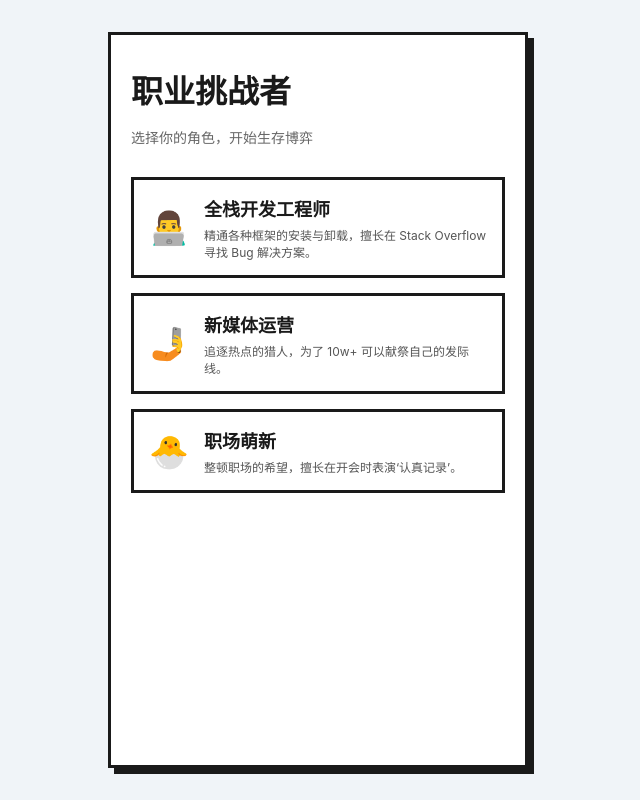
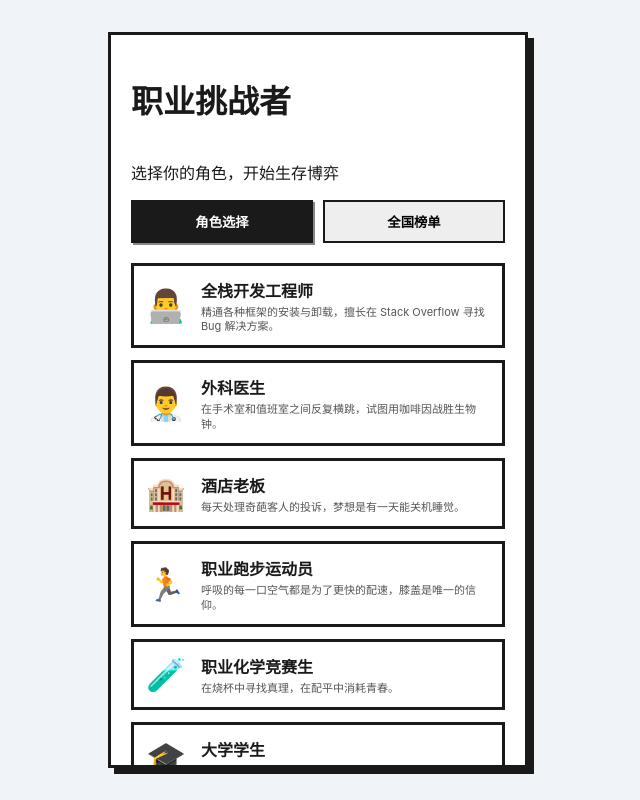
Before and after one commit to albertwdh/game_profession_challenger, a React (Vite) app in the folder mvp/: page / in a window 1280 px wide. Shown: the whole page, without its empty margins (322-962 px from the left). Built offline with nearby package versions, Linux system fonts and the light colour scheme.

Commit message:
Feat: Expand professions (Doctor, Students, etc.) and add simulated leaderboard to home screen

```diff
--- a/mvp/src/App.tsx
+++ b/mvp/src/App.tsx
@@ -37,6 +37,15 @@ interface Profession {
   }
 }
 
+// 模拟排行榜数据
+const MOCK_LEADERBOARD = [
+  { name: "卷王之王", score: 156, prof: "全栈开发" },
+  { name: "手术室钉子户", score: 142, prof: "外科医生" },
+  { name: "五三战神", score: 128, prof: "中学学生" },
+  { name: "退役熬夜选手", score: 98, prof: "大学学生" },
+  { name: "资本家本尊", score: 85, prof: "酒店老板" }
+]
+
 export default function App() {
   const [profession, setProfession] = useState<Profession | null>(null)
   const [stats, setStats] = useState({
@@ -50,6 +59,7 @@ export default function App() {
   const [currentEvent, setCurrentEvent] = useState<Event | null>(null)
   const [feedback, setFeedback] = useState<{ text: string; insight: string } | null>(null)
   const [isGameOver, setIsGameOver] = useState(false)
+  const [showLeaderboard, setShowLeaderboard] = useState(false)
 
   const selectProfession = (p: Profession) => {
     setProfession(p)
@@ -60,6 +70,7 @@ export default function App() {
   const getNextEvent = (profId: string) => {
     const allEvents = eventsData as Record<string, Event[]>
     const profEvents = allEvents[profId] || []
+    if (profEvents.length === 0) return
     const randomEvent = profEvents[Math.floor(Math.random() * profEvents.length)]
     setCurrentEvent(randomEvent)
   }
@@ -86,11 +97,19 @@ export default function App() {
     if (!isGameOver && profession) getNextEvent(profession.id)
   }
 
+  // 首页职业选择 + 排行榜
   if (!profession) {
     return (
       <div className="game-container selection-screen">
         <h1 className="title">职业挑战者</h1>
         <p className="subtitle">选择你的角色，开始生存博弈</p>
+
+        <div className="main-tabs">
+          <button className={`tab-btn ${!showLeaderboard ? 'active' : ''}`} onClick={() => setShowLeaderboard(false)}>角色选择</button>
+          <button className={`tab-btn ${showLeaderboard ? 'active' : ''}`} onClick={() => setShowLeaderboard(true)}>全国榜单</button>
+        </div>
+
+        {!showLeaderboard ? (
           <div className="prof-list">
             {profData.professions.map((p: Profession) => (
               <div key={p.id} className="prof-card" onClick={() => selectProfession(p)}>
@@ -102,6 +121,20 @@ export default function App() {
               </div>
             ))}
           </div>
+        ) : (
+          <div className="leaderboard-list">
+            {MOCK_LEADERBOARD.map((item, i) => (
+              <div key={i} className="leader-item">
+                <span className="rank">#{i+1}</span>
+                <div className="leader-info">
+                  <strong>{item.name}</strong>
+                  <span>{item.prof}</span>
+                </div>
+                <div className="leader-score">{item.score} 天</div>
+              </div>
+            ))}
+          </div>
+        )}
       </div>
     )
   }
@@ -112,8 +145,9 @@ export default function App() {
         <div className="over-content">
           <h1>GAME OVER</h1>
           <p className="big-day">存活天数: {stats.day}</p>
+          <div className="final-avatar">{profession.avatar}</div>
           <p>{stats.money <= 0 ? "你已经身无分文。" : "你的精神已经彻底崩溃。"}</p>
-          <button className="restart-btn" onClick={() => window.location.reload()}>重新开始</button>
+          <button className="restart-btn" onClick={() => window.location.reload()}>重新投胎</button>
         </div>
       </div>
     )
@@ -128,6 +162,11 @@ export default function App() {
         <StatBar label="❤️ 精神" value={stats.mental} max={100} color="#ff6b6b" />
         <StatBar label="💼 能力" value={stats.competence} max={200} color="#4dabf7" />
         <StatBar label="🐟 摸鱼" value={stats.slacking} max={100} color="#51cf66" />
+      </div>
+
+      <div className="mini-profile">
+        <span>{profession.avatar} {profession.name}</span>
+        <small>{profession.outfit}</small>
       </div>
 
       {currentEvent && (
--- a/mvp/src/data/professions.json
+++ b/mvp/src/data/professions.json
@@ -6,38 +6,63 @@
       "avatar": "👨‍💻",
       "outfit": "格子衬衫 + 防脱发洗发水",
       "description": "精通各种框架的安装与卸载，擅长在 Stack Overflow 寻找 Bug 解决方案。",
-      "initialStats": {
-        "money": 2000,
-        "mental": 100,
-        "competence": 20,
-        "slacking": 0
-      }
+      "initialStats": { "money": 2000, "mental": 100, "competence": 20, "slacking": 0 }
     },
     {
-      "id": "new_media",
-      "name": "新媒体运营",
-      "avatar": "🤳",
-      "outfit": "手持云台 + 提神咖啡",
-      "description": "追逐热点的猎人，为了 10w+ 可以献祭自己的发际线。",
-      "initialStats": {
-        "money": 1500,
-        "mental": 120,
-        "competence": 15,
-        "slacking": 10
-      }
+      "id": "doctor",
+      "name": "外科医生",
+      "avatar": "👨‍⚕️",
+      "outfit": "白大褂 + 浓缩咖啡",
+      "description": "在手术室和值班室之间反复横跳，试图用咖啡因战胜生物钟。",
+      "initialStats": { "money": 3000, "mental": 80, "competence": 50, "slacking": 0 }
     },
     {
-      "id": "newbie",
-      "name": "职场萌新",
-      "avatar": "🐣",
-      "outfit": "空白简历 + 清澈的眼神",
-      "description": "整顿职场的希望，擅长在开会时表演‘认真记录’。",
-      "initialStats": {
-        "money": 500,
-        "mental": 150,
-        "competence": 5,
-        "slacking": 0
-      }
+      "id": "hotel_owner",
+      "name": "酒店老板",
+      "avatar": "🏨",
+      "outfit": "定制西装 + 24小时开机的手机",
+      "description": "每天处理奇葩客人的投诉，梦想是有一天能关机睡觉。",
+      "initialStats": { "money": 10000, "mental": 100, "competence": 30, "slacking": 10 }
+    },
+    {
+      "id": "pro_runner",
+      "name": "职业跑步运动员",
+      "avatar": "🏃",
+      "outfit": "碳板跑鞋 + 筋膜枪",
+      "description": "呼吸的每一口空气都是为了更快的配速，膝盖是唯一的信仰。",
+      "initialStats": { "money": 1200, "mental": 120, "competence": 10, "slacking": 5 }
+    },
+    {
+      "id": "chem_athlete",
+      "name": "职业化学竞赛生",
+      "avatar": "🧪",
+      "outfit": "护目镜 + 实验报告本",
+      "description": "在烧杯中寻找真理，在配平中消耗青春。",
+      "initialStats": { "money": 500, "mental": 90, "competence": 40, "slacking": 5 }
+    },
+    {
+      "id": "uni_student",
+      "name": "大学学生",
+      "avatar": "🎓",
+      "outfit": "平板电脑 + 冰美式",
+      "description": "在‘ddl前一天’爆发出的战斗力足以拯救银河系。",
+      "initialStats": { "money": 800, "mental": 130, "competence": 10, "slacking": 40 }
+    },
+    {
+      "id": "mid_student",
+      "name": "中学学生",
+      "avatar": "🎒",
+      "outfit": "五年高考三年模拟",
+      "description": "每天睡眠时间不足6小时，却能背下整个元素周期表。",
+      "initialStats": { "money": 200, "mental": 100, "competence": 30, "slacking": 10 }
+    },
+    {
+      "id": "pri_student",
+      "name": "小学学生",
+      "avatar": "👦",
+      "outfit": "红领巾 + 电话手表",
+      "description": "只要写完作业，世界就是美好的。最大的敌人是奥数。",
+      "initialStats": { "money": 50, "mental": 180, "competence": 5, "slacking": 20 }
     }
   ]
 }
--- a/mvp/src/index.css
+++ b/mvp/src/index.css
@@ -2,10 +2,10 @@
   --bg-color: #f0f4f8;
   --card-bg: #ffffff;
   --primary-black: #1a1a1a;
-  --money-color: #ffdeeb; /* 浅粉 */
-  --mental-color: #ff6b6b; /* 珊瑚红 */
-  --comp-color: #4dabf7; /* 电光蓝 */
-  --slack-color: #51cf66; /* 活力绿 */
+  --money-color: #ffdeeb;
+  --mental-color: #ff6b6b;
+  --comp-color: #4dabf7;
+  --slack-color: #51cf66;
   --border-width: 3px;
   --shadow-offset: 6px;
 }
@@ -35,15 +35,93 @@ body {
   padding: 20px;
   box-sizing: border-box;
   position: relative;
-  overflow: hidden;
+  overflow-y: auto;
 }
 
-/* 状态栏：新丑风进度条 */
+/* Tab 切换 */
+.main-tabs {
+  display: flex;
+  gap: 10px;
+  margin-bottom: 20px;
+}
+
+.tab-btn {
+  flex: 1;
+  padding: 10px;
+  border: 2px solid var(--primary-black);
+  background: #eee;
+  font-weight: 800;
+  cursor: pointer;
+}
+
+.tab-btn.active {
+  background: var(--primary-black);
+  color: white;
+  box-shadow: 2px 2px 0px #888;
+}
+
+/* 排行榜样式 */
+.leaderboard-list {
+  display: flex;
+  flex-direction: column;
+  gap: 10px;
+}
+
+.leader-item {
+  display: flex;
+  align-items: center;
+  padding: 12px;
+  border: 2px solid var(--primary-black);
+  background: #fdfdfd;
+  gap: 15px;
+}
+
+.rank {
+  font-size: 20px;
+  font-weight: 900;
+  color: #ff6b6b;
+  min-width: 40px;
+}
+
+.leader-info { flex: 1; display: flex; flex-direction: column; }
+.leader-info strong { font-size: 16px; }
+.leader-info span { font-size: 12px; color: #666; }
+.leader-score { font-weight: 900; font-size: 18px; }
+
+/* 职业选择卡片 */
+.prof-list {
+  display: flex;
+  flex-direction: column;
+  gap: 12px;
+}
+
+.prof-card {
+  border: var(--border-width) solid var(--primary-black);
+  padding: 12px;
+  cursor: pointer;
+  transition: all 0.2s;
+  background: #fff;
+  display: flex;
+  align-items: center;
+  gap: 15px;
+}
+
+.prof-card:hover {
+  transform: translate(-2px, -2px);
+  box-shadow: 4px 4px 0px var(--primary-black);
+  background: #f8f9fa;
+}
+
+.prof-avatar { font-size: 32px; }
+.prof-info h3 { margin: 0; font-size: 16px; font-weight: 800; }
+.prof-info p { margin: 3px 0 0; font-size: 11px; color: #555; line-height: 1.3; }
+
+/* 游戏内 UI */
 .status-bar {
   display: flex;
   flex-direction: column;
   gap: 8px;
-  margin-bottom: 20px;
+  margin-bottom: 15px;
 }
 
 .stat-item {
@@ -51,23 +129,32 @@ body {
   align-items: center;
   gap: 10px;
   font-weight: 800;
-  font-size: 14px;
+  font-size: 13px;
 }
 
 .stat-bar-bg {
   flex: 1;
-  height: 12px;
+  height: 10px;
   background: #eee;
   border: 2px solid var(--primary-black);
-  border-radius: 10px;
+  border-radius: 5px;
   overflow: hidden;
 }
 
-.stat-fill {
-  height: 100%;
-  transition: width 0.3s ease;
+.stat-fill { height: 100%; transition: width 0.3s ease; }
+
+.mini-profile {
+  background: #eee;
+  padding: 8px 12px;
+  border: 2px solid var(--primary-black);
+  margin-bottom: 15px;
+  display: flex;
+  justify-content: space-between;
+  align-items: center;
+  font-size: 12px;
 }
 
+/* 核心展示 */
 .day-badge {
   background: var(--primary-black);
   color: white;
@@ -78,142 +165,44 @@ body {
   margin-bottom: 10px;
 }
 
-/* 职业选择 */
-.selection-screen {
-  text-align: left;
-}
-
-.title {
-  font-size: 32px;
-  font-weight: 900;
-  margin-bottom: 5px;
-  line-height: 1;
-}
-
-.subtitle {
-  font-size: 14px;
-  color: #666;
-  margin-bottom: 30px;
-}
-
-.prof-card {
-  border: var(--border-width) solid var(--primary-black);
-  padding: 15px;
-  margin-bottom: 15px;
-  cursor: pointer;
-  transition: all 0.2s;
-  background: #fff;
-  display: flex;
-  align-items: center;
-  gap: 15px;
-}
-
-.prof-card:hover {
-  transform: translate(-3px, -3px);
-  box-shadow: 4px 4px 0px var(--primary-black);
-}
-
-.prof-avatar { font-size: 32px; }
-.prof-info h3 { margin: 0; font-size: 18px; font-weight: 800; }
-.prof-info p { margin: 5px 0 0; font-size: 12px; color: #555; }
-
-/* 事件卡片 */
-.event-card {
-  flex: 1;
-  display: flex;
-  flex-direction: column;
-}
-
-.event-header h2 {
-  font-size: 24px;
-  font-weight: 900;
-  margin: 10px 0;
-}
-
-.desc {
-  font-size: 16px;
-  line-height: 1.5;
-  color: #333;
-  flex: 1;
-}
+.event-card { flex: 1; display: flex; flex-direction: column; }
+.event-header h2 { font-size: 22px; font-weight: 900; margin: 5px 0 10px; }
+.desc { font-size: 15px; line-height: 1.5; color: #333; flex: 1; }
 
 .opt-btn {
   background: white;
   border: var(--border-width) solid var(--primary-black);
-  padding: 15px;
+  padding: 12px;
   font-weight: 800;
-  font-size: 15px;
+  font-size: 14px;
   text-align: left;
   cursor: pointer;
   transition: all 0.1s;
   box-shadow: 4px 4px 0px var(--primary-black);
-  margin-bottom: 12px;
+  margin-bottom: 10px;
 }
 
-.opt-btn:hover {
-  background: #f8f9fa;
-}
+.opt-btn:active { transform: translate(2px, 2px); box-shadow: 1px 1px 0px var(--primary-black); }
 
-.opt-btn:active {
-  transform: translate(2px, 2px);
-  box-shadow: 1px 1px 0px var(--primary-black);
-}
-
-/* 弹窗 */
+/* 弹窗与结束 */
 .modal-overlay {
   position: absolute;
   top: 0; left: 0; right: 0; bottom: 0;
   background: rgba(255,255,255,0.9);
-  display: flex;
-  align-items: center;
-  justify-content: center;
-  padding: 20px;
-  backdrop-filter: blur(4px);
+  display: flex; align-items: center; justify-content: center;
+  padding: 20px; backdrop-filter: blur(4px); z-index: 100;
 }
 
 .modal {
-  background: #fff;
-  border: var(--border-width) solid var(--primary-black);
-  padding: 25px;
-  box-shadow: 8px 8px 0px var(--primary-black);
-  width: 100%;
+  background: #fff; border: var(--border-width) solid var(--primary-black);
+  padding: 20px; box-shadow: 8px 8px 0px var(--primary-black); width: 100%;
 }
 
-.modal h3 { font-weight: 900; margin-top: 0; }
+.insight-box { background: #fff9db; border: 2px solid var(--primary-black); padding: 12px; margin: 15px 0; font-size: 13px; }
 
-.insight-box {
-  background: #fff9db;
-  border: 2px solid var(--primary-black);
-  padding: 15px;
-  margin: 20px 0;
-  font-size: 14px;
-}
+.next-day-btn { width: 100%; padding: 12px; background: var(--primary-black); color: white; border: none; font-weight: 800; cursor: pointer; }
 
-.next-day-btn {
-  width: 100%;
-  padding: 15px;
-  background: var(--primary-black);
-  color: white;
-  border: none;
-  font-weight: 800;
-  cursor: pointer;
-}
-
-/* 游戏结束 */
-.game-over {
-  background: #ff6b6b;
-  color: white;
-}
-
-.over-content {
-  border: 10px solid white;
-  padding: 40px;
-}
-
-.restart-btn {
-  background: white;
-  color: black;
-  border: 4px solid black;
-  font-weight: 900;
-  padding: 15px 30px;
-}
+.game-over { background: #ff6b6b; color: white; text-align: center; justify-content: center; }
+.over-content h1 { font-size: 40px; font-weight: 900; margin: 0; }
+.final-avatar { font-size: 64px; margin: 20px 0; }
+.restart-btn { background: white; color: black; border: 3px solid black; font-weight: 900; padding: 12px 24px; cursor: pointer; margin-top: 20px; }
```
Also changed, not shown: mvp/src/data/events.json (+126 -55 lines). Lines whose indentation alone changed are shown as unchanged.
